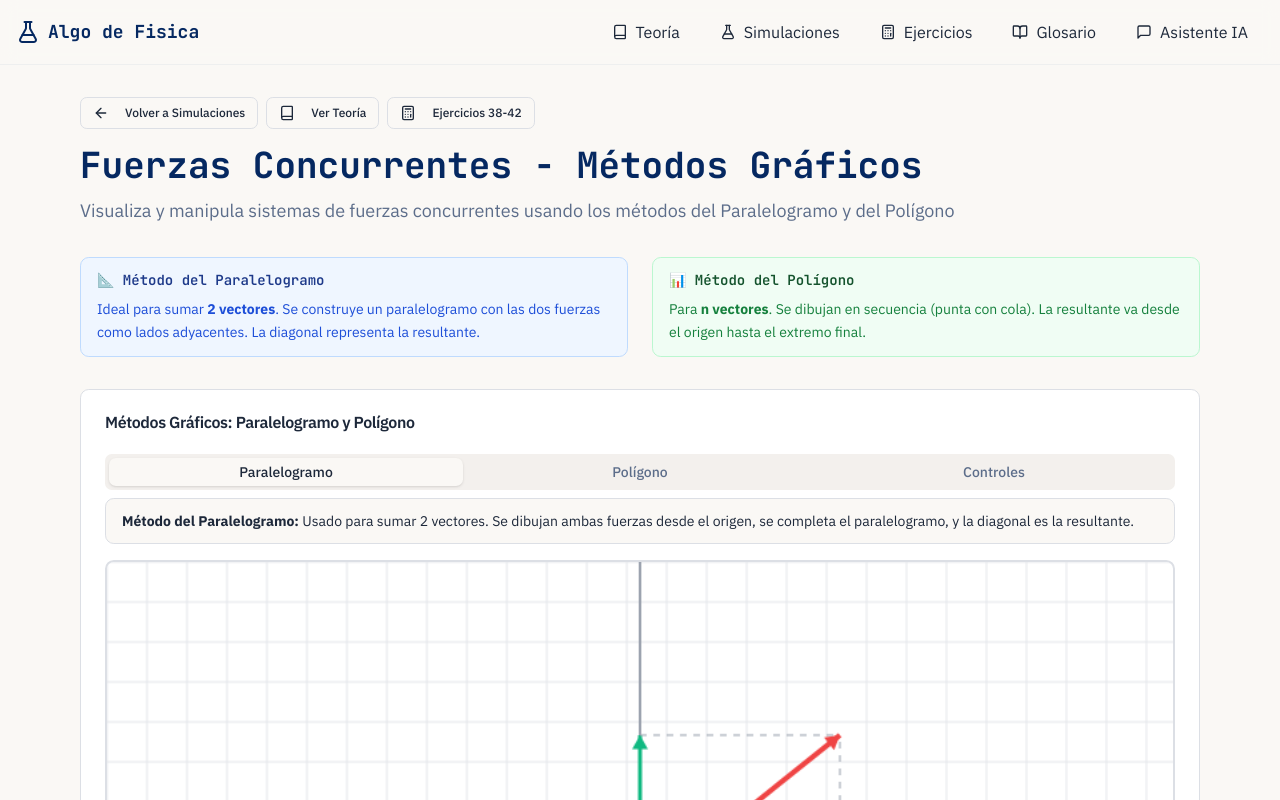
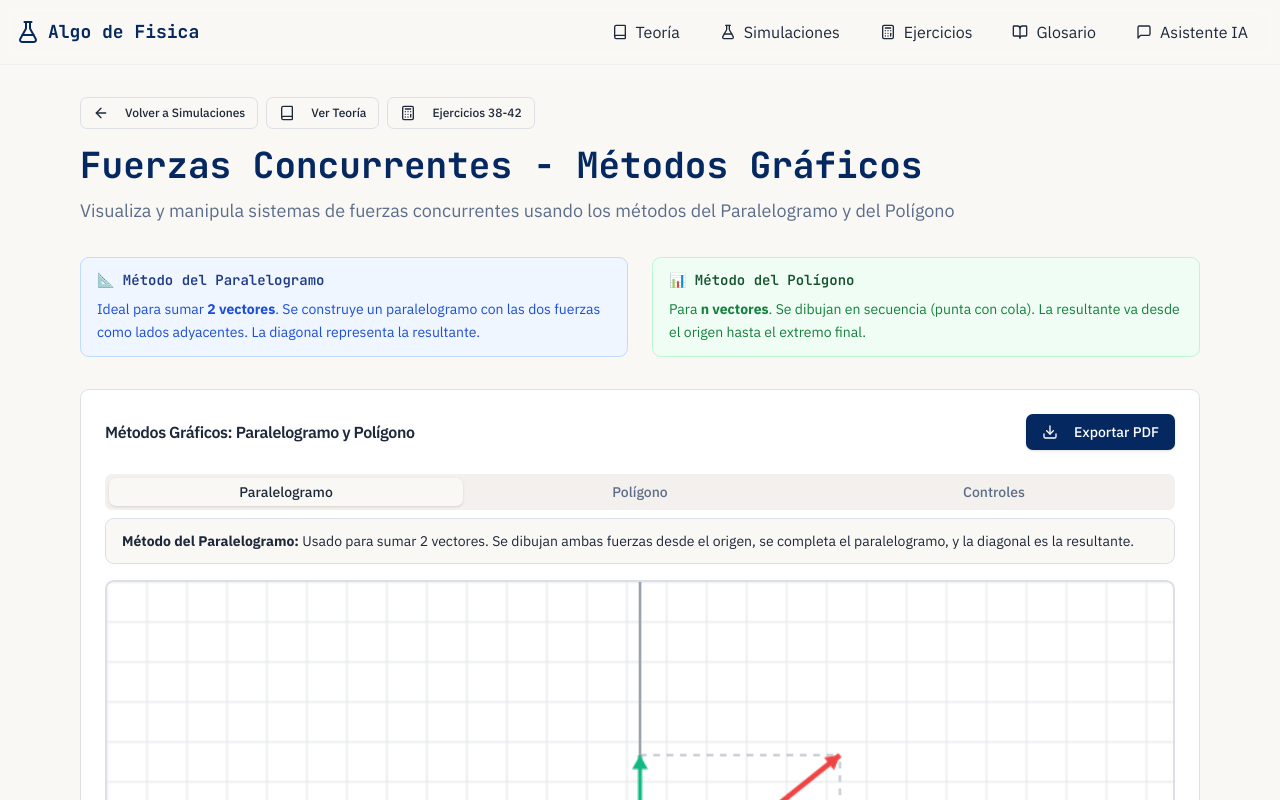
Before and after one commit to majupadi/sg-43c03eea-d287-4a2f-acf8-fc70100ae877-1778302350, a Next.js app: page /simulaciones/concurrentes-metodos in a window 1280 px wide. Shown: the top 800 px of the page. Built offline with nearby package versions, Linux system fonts and the light colour scheme.

Commit message:
feat(export): add pdf report generation for force analysis

```diff
--- a/package.json
+++ b/package.json
@@ -50,7 +50,9 @@
     "date-fns": "^3.6.0",
     "embla-carousel-react": "^8.5.2",
     "framer-motion": "^12.0.6",
+    "html2canvas": "^1.4.1",
     "input-otp": "^1.4.2",
+    "jspdf": "^4.2.1",
     "lucide-react": "^0.474.0",
     "micro": "^10.0.1",
     "next": "15.5.9",
--- a/src/components/simulations/ConcurrentesMethods.tsx
+++ b/src/components/simulations/ConcurrentesMethods.tsx
@@ -8,6 +8,9 @@ import { Label } from "@/components/ui/label";
 import { Slider } from "@/components/ui/slider";
 import { Alert, AlertDescription } from "@/components/ui/alert";
 import { Tabs, TabsContent, TabsList, TabsTrigger } from "@/components/ui/tabs";
+import { Download } from "lucide-react";
+import jsPDF from "jspdf";
+import html2canvas from "html2canvas";
 
 interface Force {
   magnitude: number;
@@ -61,6 +64,141 @@ export function ConcurrentesMethods() {
   };
 
   const result = calculateResultant();
+
+  const exportToPDF = async () => {
+    const pdf = new jsPDF("p", "mm", "a4");
+    const pageWidth = pdf.internal.pageSize.getWidth();
+    const pageHeight = pdf.internal.pageSize.getHeight();
+    let yPosition = 20;
+
+    // Header
+    pdf.setFontSize(20);
+    pdf.setFont("helvetica", "bold");
+    pdf.text("Reporte de Simulación", pageWidth / 2, yPosition, { align: "center" });
+
+    yPosition += 10;
+    pdf.setFontSize(16);
+    pdf.text("Fuerzas Concurrentes - Métodos Gráficos", pageWidth / 2, yPosition, { align: "center" });
+
+    yPosition += 15;
+    pdf.setFontSize(10);
+    pdf.setFont("helvetica", "normal");
+    pdf.text(`Fecha: ${new Date().toLocaleDateString("es-ES", {
+      year: "numeric",
+      month: "long",
+      day: "numeric",
+      hour: "2-digit",
+      minute: "2-digit"
+    })}`, pageWidth / 2, yPosition, { align: "center" });
+
+    // Datos de entrada
+    yPosition += 15;
+    pdf.setFontSize(14);
+    pdf.setFont("helvetica", "bold");
+    pdf.text("Datos de Entrada:", 15, yPosition);
+
+    yPosition += 8;
+    pdf.setFontSize(11);
+    pdf.setFont("helvetica", "normal");
+    forces.forEach((force, index) => {
+      pdf.text(`Fuerza ${index + 1}: ${force.magnitude.toFixed(1)} N a ${force.angle.toFixed(1)}°`, 20, yPosition);
+      yPosition += 6;
+    });
+
+    // Componentes de cada fuerza
+    yPosition += 5;
+    pdf.setFontSize(14);
+    pdf.setFont("helvetica", "bold");
+    pdf.text("Componentes Rectangulares:", 15, yPosition);
+
+    yPosition += 8;
+    pdf.setFontSize(11);
+    pdf.setFont("helvetica", "normal");
+    forces.forEach((force, index) => {
+      const rad = (force.angle * Math.PI) / 180;
+      const fx = force.magnitude * Math.cos(rad);
+      const fy = force.magnitude * Math.sin(rad);
+      pdf.text(`F${index + 1}x = ${fx.toFixed(2)} N  |  F${index + 1}y = ${fy.toFixed(2)} N`, 20, yPosition);
+      yPosition += 6;
+    });
+
+    // Resultados
+    yPosition += 5;
+    pdf.setFontSize(14);
+    pdf.setFont("helvetica", "bold");
+    pdf.text("Resultados:", 15, yPosition);
+
+    yPosition += 8;
+    pdf.setFontSize(12);
+    pdf.setFont("helvetica", "normal");
+    pdf.text(`Componente Rx = ${result.rx.toFixed(2)} N`, 20, yPosition);
+    yPosition += 7;
+    pdf.text(`Componente Ry = ${result.ry.toFixed(2)} N`, 20, yPosition);
+    yPosition += 10;
+    pdf.setFontSize(14);
+    pdf.setFont("helvetica", "bold");
+    pdf.setTextColor(220, 38, 38);
+    pdf.text(`Resultante R = ${result.r.toFixed(2)} N a ${result.theta.toFixed(1)}°`, 20, yPosition);
+    pdf.setTextColor(0, 0, 0);
+
+    // Capturar canvas del método del paralelogramo
+    if (canvasParRef.current && forces.length >= 2) {
+      yPosition += 15;
+      if (yPosition > pageHeight - 100) {
+        pdf.addPage();
+        yPosition = 20;
+      }
+
+      pdf.setFontSize(14);
+      pdf.setFont("helvetica", "bold");
+      pdf.text("Método del Paralelogramo:", 15, yPosition);
+      yPosition += 5;
+
+      try {
+        const canvas = canvasParRef.current;
+        const imgData = canvas.toDataURL("image/png");
+        const imgWidth = 180;
+        const imgHeight = (canvas.height * imgWidth) / canvas.width;
+        pdf.addImage(imgData, "PNG", 15, yPosition, imgWidth, imgHeight);
+        yPosition += imgHeight + 10;
+      } catch (error) {
+        console.error("Error capturing canvas:", error);
+      }
+    }
+
+    // Capturar canvas del método del polígono
+    if (canvasPolRef.current) {
+      if (yPosition > pageHeight - 100) {
+        pdf.addPage();
+        yPosition = 20;
+      }
+
+      pdf.setFontSize(14);
+      pdf.setFont("helvetica", "bold");
+      pdf.text("Método del Polígono:", 15, yPosition);
+      yPosition += 5;
+
+      try {
+        const canvas = canvasPolRef.current;
+        const imgData = canvas.toDataURL("image/png");
+        const imgWidth = 180;
+        const imgHeight = (canvas.height * imgWidth) / canvas.width;
+        pdf.addImage(imgData, "PNG", 15, yPosition, imgWidth, imgHeight);
+      } catch (error) {
+        console.error("Error capturing canvas:", error);
+      }
+    }
+
+    // Footer
+    const footerY = pageHeight - 10;
+    pdf.setFontSize(9);
+    pdf.setFont("helvetica", "italic");
+    pdf.setTextColor(100, 100, 100);
+    pdf.text("Generado por Algo de Fisica lab 1 - majupadi@gmail.com", pageWidth / 2, footerY, { align: "center" });
+
+    // Guardar PDF
+    pdf.save(`fuerzas-concurrentes-${new Date().getTime()}.pdf`);
+  };
 
   // Dibujar método del paralelogramo (solo primeras 2 fuerzas)
   useEffect(() => {
@@ -267,7 +405,13 @@ export function ConcurrentesMethods() {
     <div className="space-y-6">
       <Card>
         <CardHeader>
-          <CardTitle>Métodos Gráficos: Paralelogramo y Polígono</CardTitle>
+          <div className="flex items-center justify-between">
+            <CardTitle>Métodos Gráficos: Paralelogramo y Polígono</CardTitle>
+            <Button onClick={exportToPDF} className="bg-primary hover:bg-primary/90">
+              <Download className="w-4 h-4 mr-2" />
+              Exportar PDF
+            </Button>
+          </div>
         </CardHeader>
         <CardContent>
           <Tabs defaultValue="paralelogramo" className="w-full">
```
Also changed, not shown: 1 other file (tests, documents, lock files or other folders).
